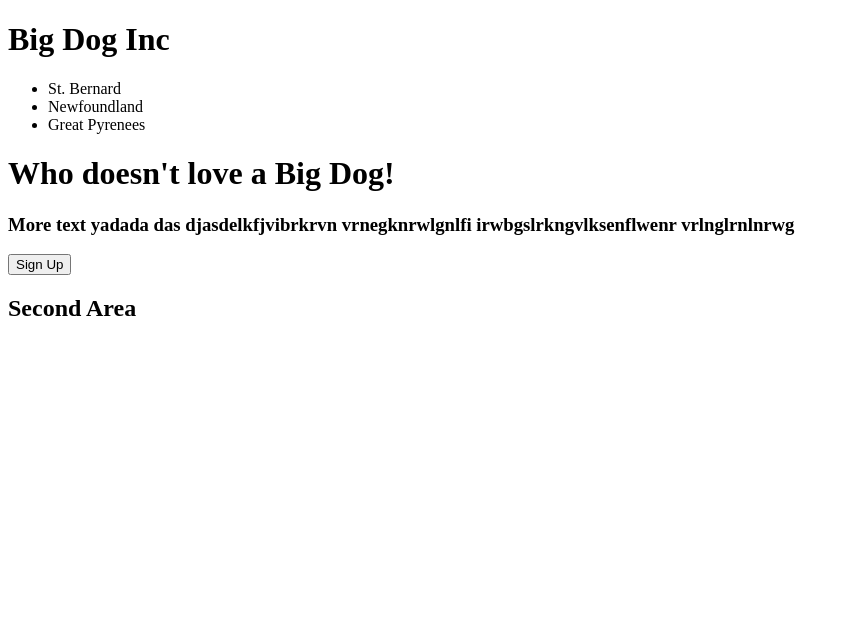
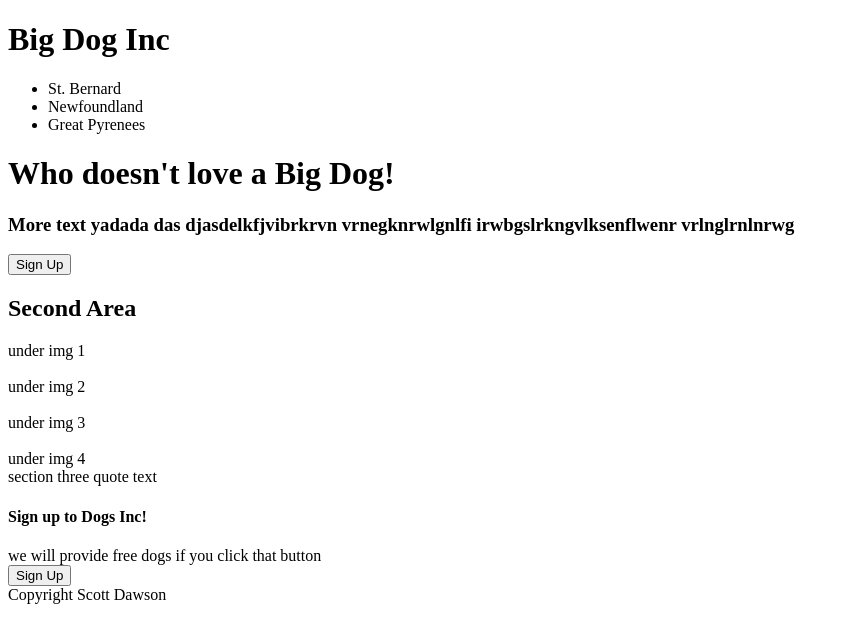
Before and after one commit to sdaw145/OTP_Landing_Page, a plain HTML site: page index.html in a window 1280 px wide. Shown: the whole page, without its empty margins (0-850 px from the left). Drawn offline with Linux system fonts and the light colour scheme.

Commit message:
added remaing section outline to html

```diff
--- a/index.html
+++ b/index.html
@@ -23,9 +23,23 @@
 <img>
 
 <h2>Second Area</h2>
+<div>under img 1</div>
+<img>
+<div>under img 2</div>
+<img>
+<div>under img 3</div>
+<img>
+<div>under img 4 </div>
 
+<div>section three quote text</div>
 
+<h4>Sign up to Dogs Inc!</h4>
+<div>we will provide free dogs if you click that button</div>
+<button>Sign Up</button>
 </main>
+<footer>
+    Copyright Scott Dawson
+</footer>
 
 
 
```
